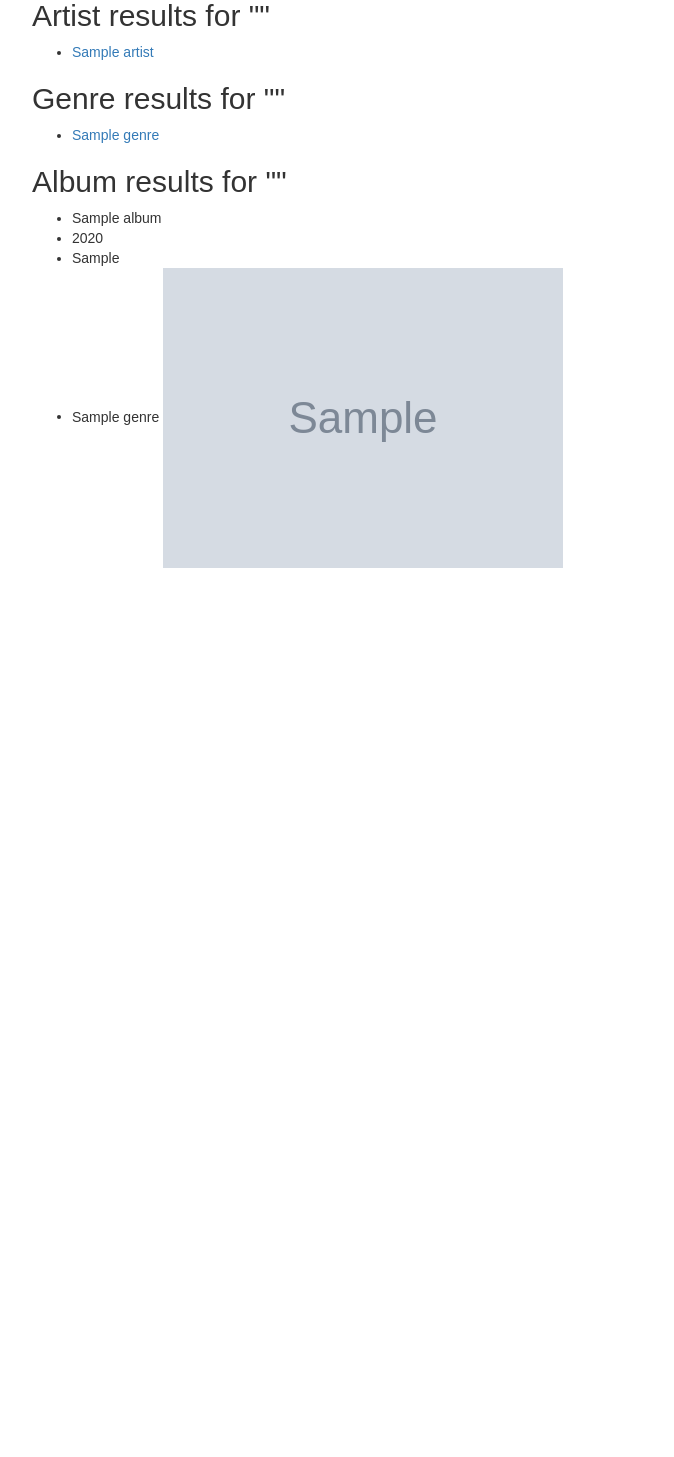
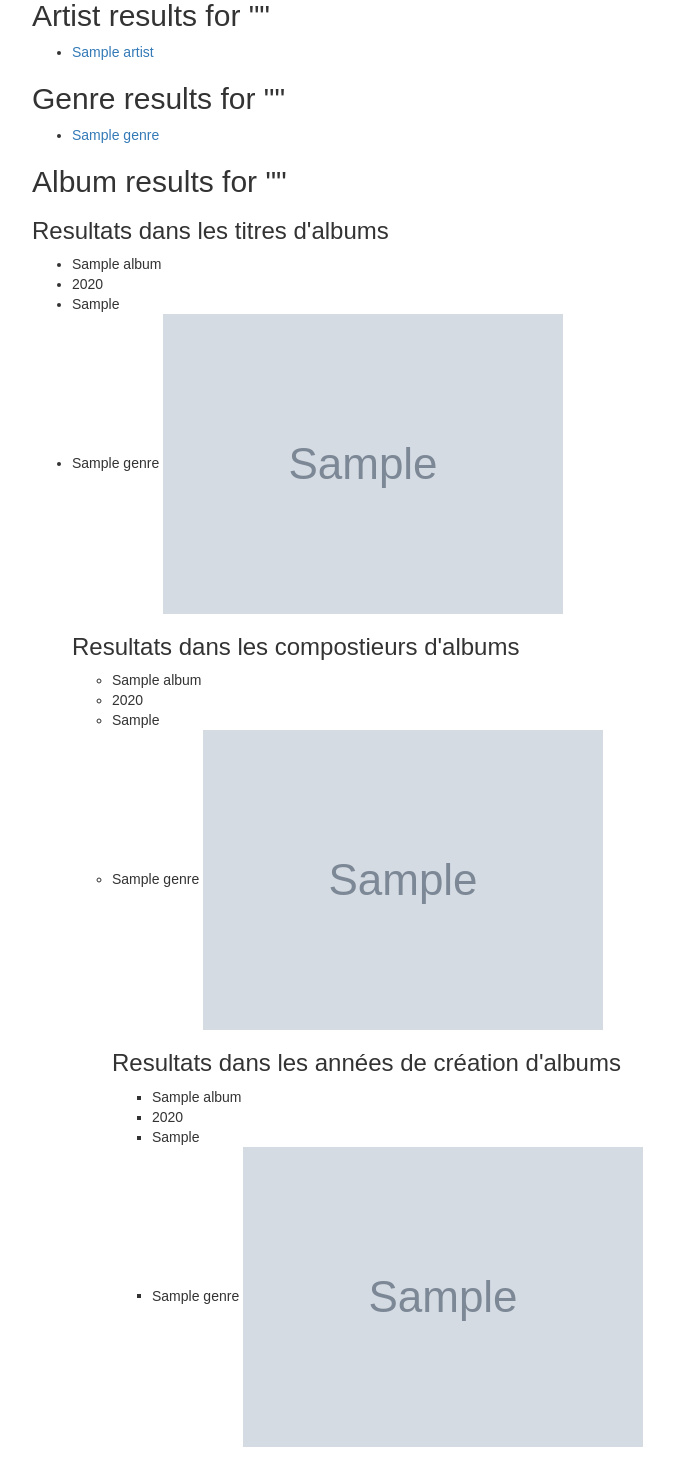
Before and after one commit to alexis-renard/musicManager, a Python web app: template templates/search.html in a window 1280 px wide. Shown: the part 151-1608 px from the top of the page, without its empty margins (38-712 px from the left). Before the commit the page ends 719 px from the top, so only its background shows below. Run offline with Jinja, Linux system fonts and the light colour scheme; the template is opened without the code that fills it: most values are stand-ins (such as "Sample title", 1, 10 or a date in 2020); grey boxes marked "Sample" are stand-in pictures; some libraries are stand-ins or nearby versions.

Commit message:
Modification de search.html pour gerer au mieux les recherches

```diff
--- a/templates/search.html
+++ b/templates/search.html
@@ -21,8 +21,26 @@
 
   <div class="list_albums_pour_query">
     <h2>Album results for "{{ query }}"</h2>
+    <h3>Resultats dans les titres d'albums</h3>
     <ul>
-  {% for album in album_results %}
+    {% for album in album_results_title %}
+        <li>{{ album.get_title() }}</li>
+        <li>{{ album.get_releaseYear() }}</li>
+        <li>{{ album.get_compositor() }}</li>
+        <li>
+        {% for g in album.get_genres() %}
+          {{ g.name_g + " "}}
+        {% endfor %}
+        {% if album.get_img() != None %}
+          <img src="{{ url_for('static', filename='img/'+album.img)}}" onerror=this.src="{{ url_for('static', filename='images/404.jpg')}}">
+        {% else %}
+          <img src="{{ url_for('static', filename='images/404.jpg')}}">
+        {% endif %}
+    </li>
+    {% endfor %}
+    <h3>Resultats dans les compostieurs d'albums</h3>
+    <ul>
+    {% for album in album_results_compositor %}
 
             <li>{{ album.get_title() }}</li>
             <li>{{ album.get_releaseYear() }}</li>
@@ -37,7 +55,24 @@
                     <img src="{{ url_for('static', filename='images/404.jpg')}}">
                 {% endif %}
             </li>
+    {% endfor %}
+    <h3>Resultats dans les années de création d'albums</h3>
+    <ul>
+    {% for album in album_results_releaseYear %}
 
+          <li>{{ album.get_title() }}</li>
+          <li>{{ album.get_releaseYear() }}</li>
+          <li>{{ album.get_compositor() }}</li>
+          <li>
+              {% for g in album.get_genres() %}
+                  {{ g.name_g + " "}}
+              {% endfor %}
+              {% if album.get_img() != None %}
+                  <img src="{{ url_for('static', filename='img/'+album.img)}}" onerror=this.src="{{ url_for('static', filename='images/404.jpg')}}">
+              {% else %}
+                  <img src="{{ url_for('static', filename='images/404.jpg')}}">
+              {% endif %}
+          </li>
     {% endfor %}
   </ul>
 </div>
```
Lines whose indentation alone changed are shown as unchanged.
